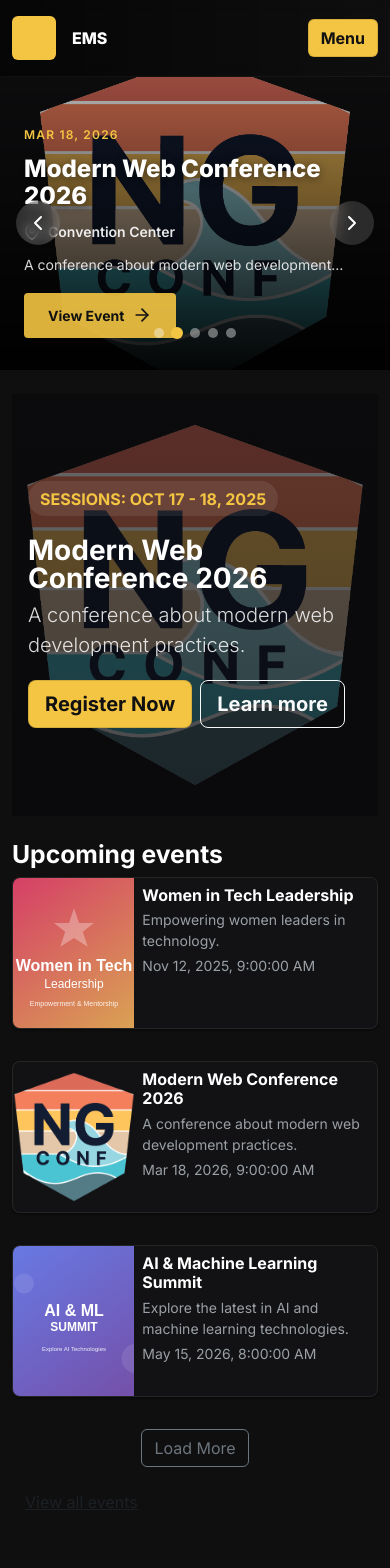
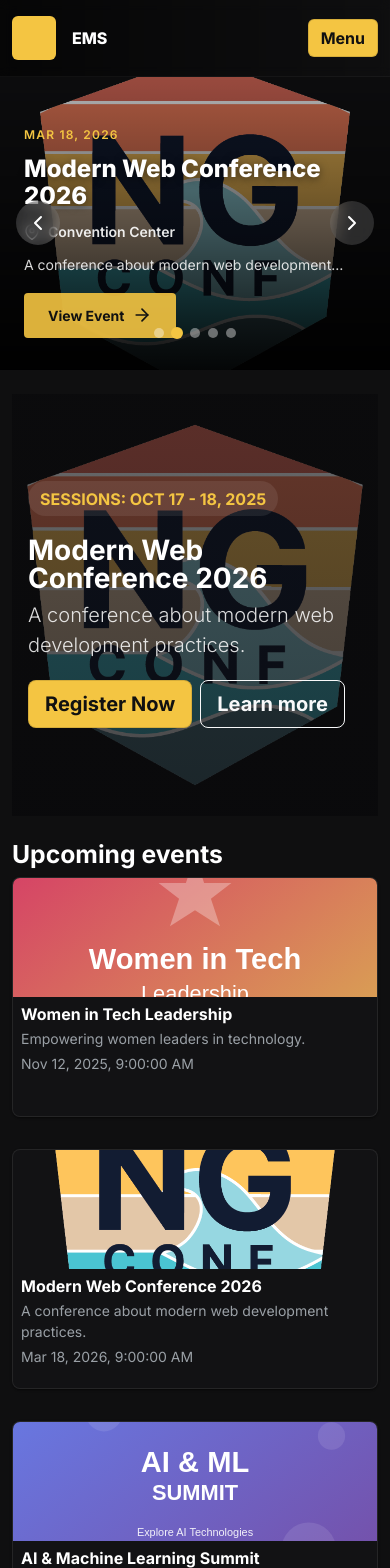
Before and after one commit to yinghuip/EMS, an Angular app in the folder ems-frontend/: page / in a window 390 px wide. Shown: the top 1568 px of the page. Built offline with nearby package versions, Linux system fonts and the light colour scheme.

Commit message:
feat(event-card): refactor layout to use flexbox for improved responsiveness

```diff
--- a/ems-frontend/src/app/components/event-card/event-card.component.html
+++ b/ems-frontend/src/app/components/event-card/event-card.component.html
@@ -9,13 +9,13 @@
 >
   <!-- overlay anchor covers the card and delegates navigation to RouterLink; stopPropagation prevents double handlers -->
   <a class="card-link-overlay" [routerLink]="['/events', event()?.id]" (click)="$event.stopPropagation()" aria-hidden="true"></a>
-  <div class="row g-0">
-    <div class="col-4">
+  <div class="d-flex flex-column g-0 h-100">
+    <div class="h-50">
         @if (event()?.image_url) {
           <img [src]="event()?.image_url" class="img-fluid" [alt]="event()?.title || 'Event image'" loading="lazy" (error)="onImgError($event)" />
       }
     </div>
-    <div class="col-8">
+    <div class="h-50">
       <mat-card-content class="p-2">
         <h3 class="h6 mb-1">{{ event()?.title }}</h3>
         <p class="mb-1 text-muted small">{{ event()?.short_description }}</p>
--- a/ems-frontend/src/app/components/event-card/event-card.component.scss
+++ b/ems-frontend/src/app/components/event-card/event-card.component.scss
@@ -5,6 +5,7 @@
   overflow: hidden;
   transition: transform 0.2s ease, box-shadow 0.2s ease, border-color 0.2s ease;
   cursor: pointer;
+  height: 15rem;
 
   &:hover {
     transform: translateY(-2px);
@@ -16,7 +17,6 @@
     width: 100%;
     height: 100%;
     object-fit: cover;
-    min-height: 150px;
   }
 
   h3 {
```
